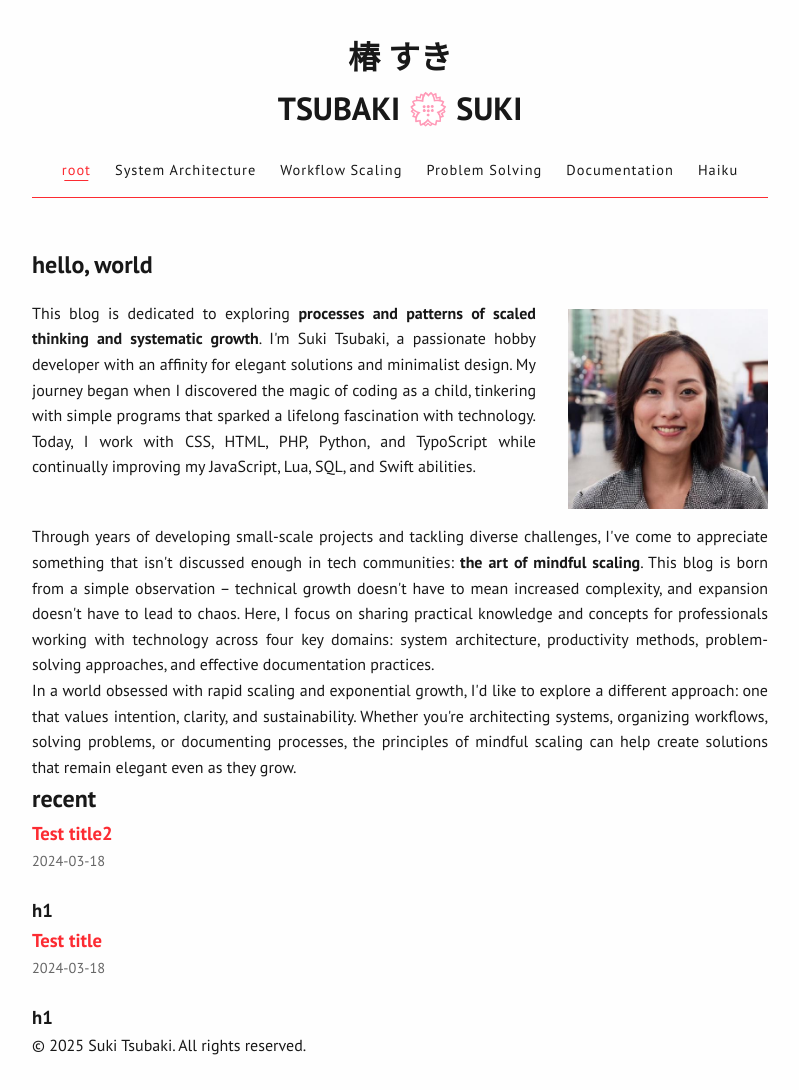
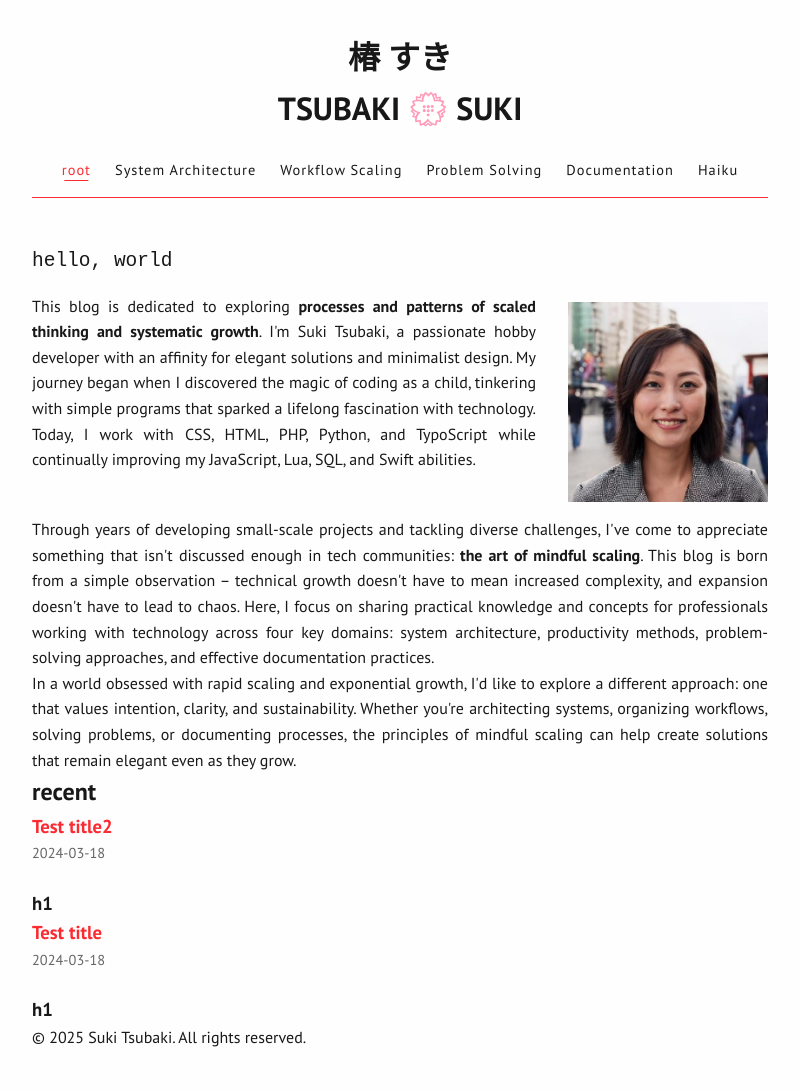
Before and after one commit to sukitsubaki/sukitsubaki.github.io, a Jekyll site: the page built from index.html, in a window 1280 px wide. Shown: the whole page, without its empty margins (240-1039 px from the left). Built offline with Jekyll 4.4.1, drawn with Linux system fonts in a browser that asks for light colours.

Commit message:
Update index.html

```diff
--- a/index.html
+++ b/index.html
@@ -5,7 +5,7 @@ title: Home
 
 <div class="home-container">
     <section class="intro-container">
-        <h1 class="code">hello, world</h1>
+        <h1 style="font-family: monospace; font-weight: normal">hello, world</h1>
         <div class="about-me">
             <div class="about-me-text">
                 <p>
```
